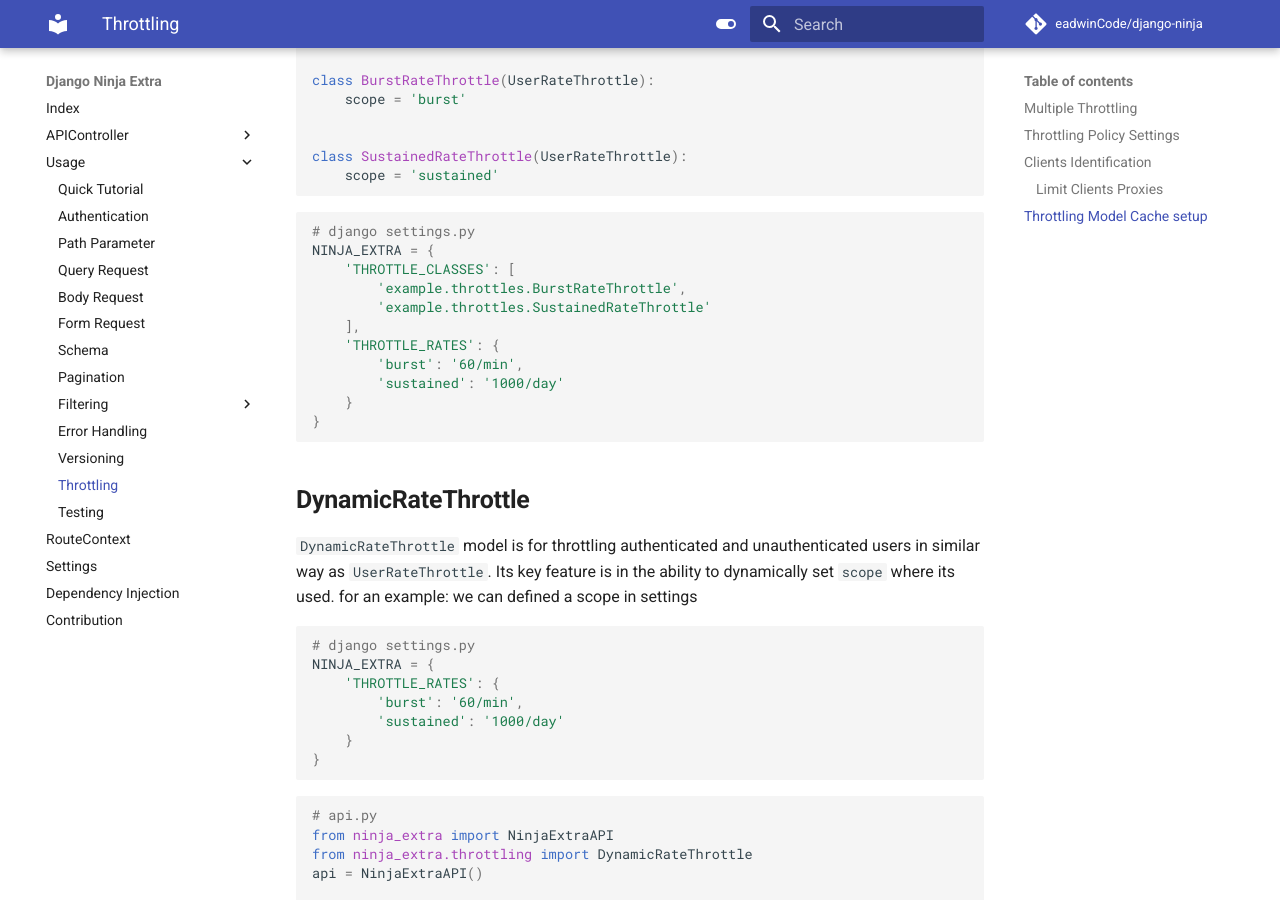
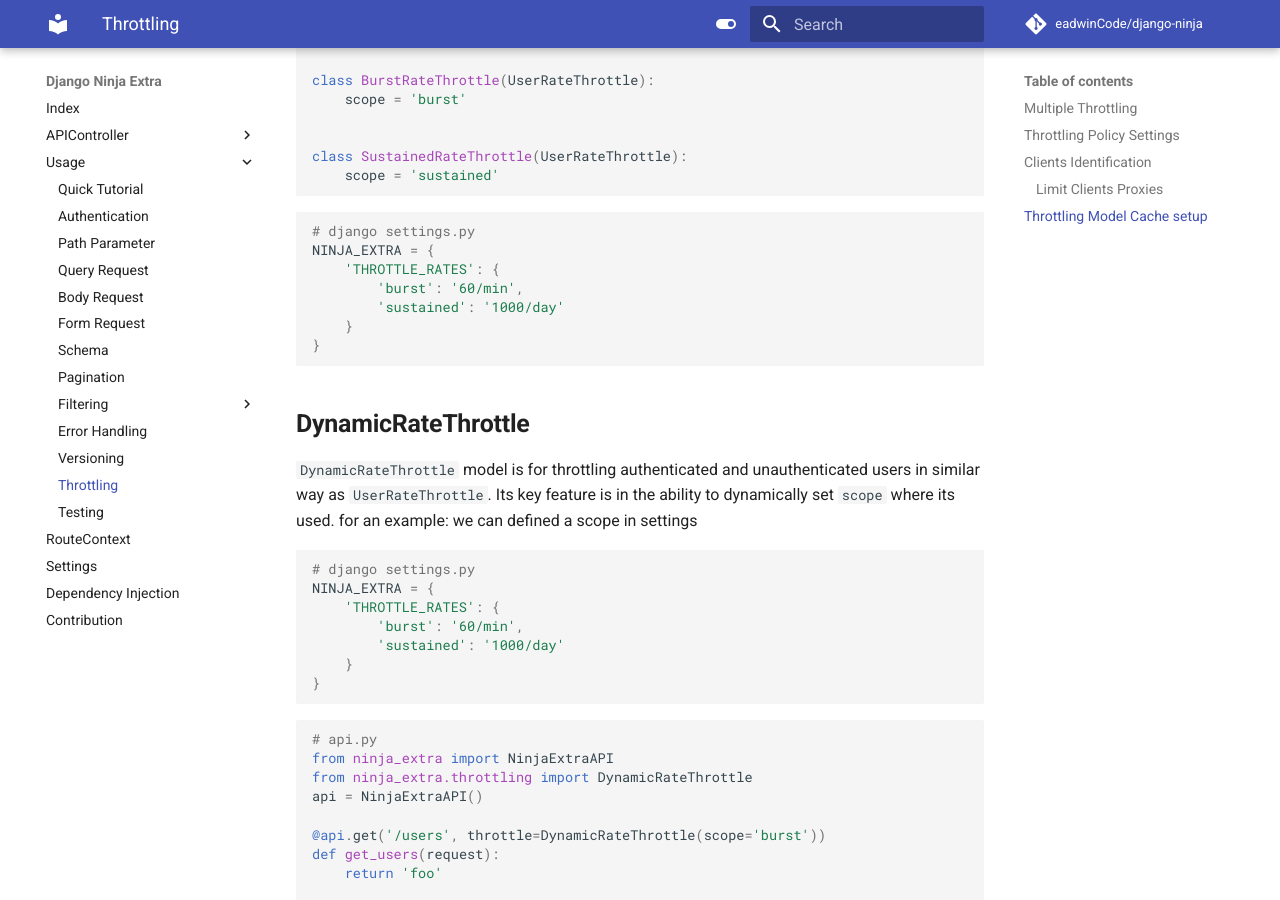
Before and after one commit to eadwinCode/django-ninja-extra, an MkDocs documentation site: the page built from docs/tutorial/throttling.md, in a window 1280 px wide and 900 px high, scrolled down 3092 px. Built offline with MkDocs 1.6.1 and Material for MkDocs 9.7.7, drawn with Linux system fonts in a browser that asks for light colours; comment, search, counter and statistics services are not loaded.

Commit message:
removed THROTTLING_CLASS from docs

````diff
--- a/docs/tutorial/throttling.md
+++ b/docs/tutorial/throttling.md
@@ -128,10 +128,6 @@ class SustainedRateThrottle(UserRateThrottle):
 ```python
 # django settings.py
 NINJA_EXTRA = {
-    'THROTTLE_CLASSES': [
-        'example.throttles.BurstRateThrottle',
-        'example.throttles.SustainedRateThrottle'
-    ],
     'THROTTLE_RATES': {
         'burst': '60/min',
         'sustained': '1000/day'
````
